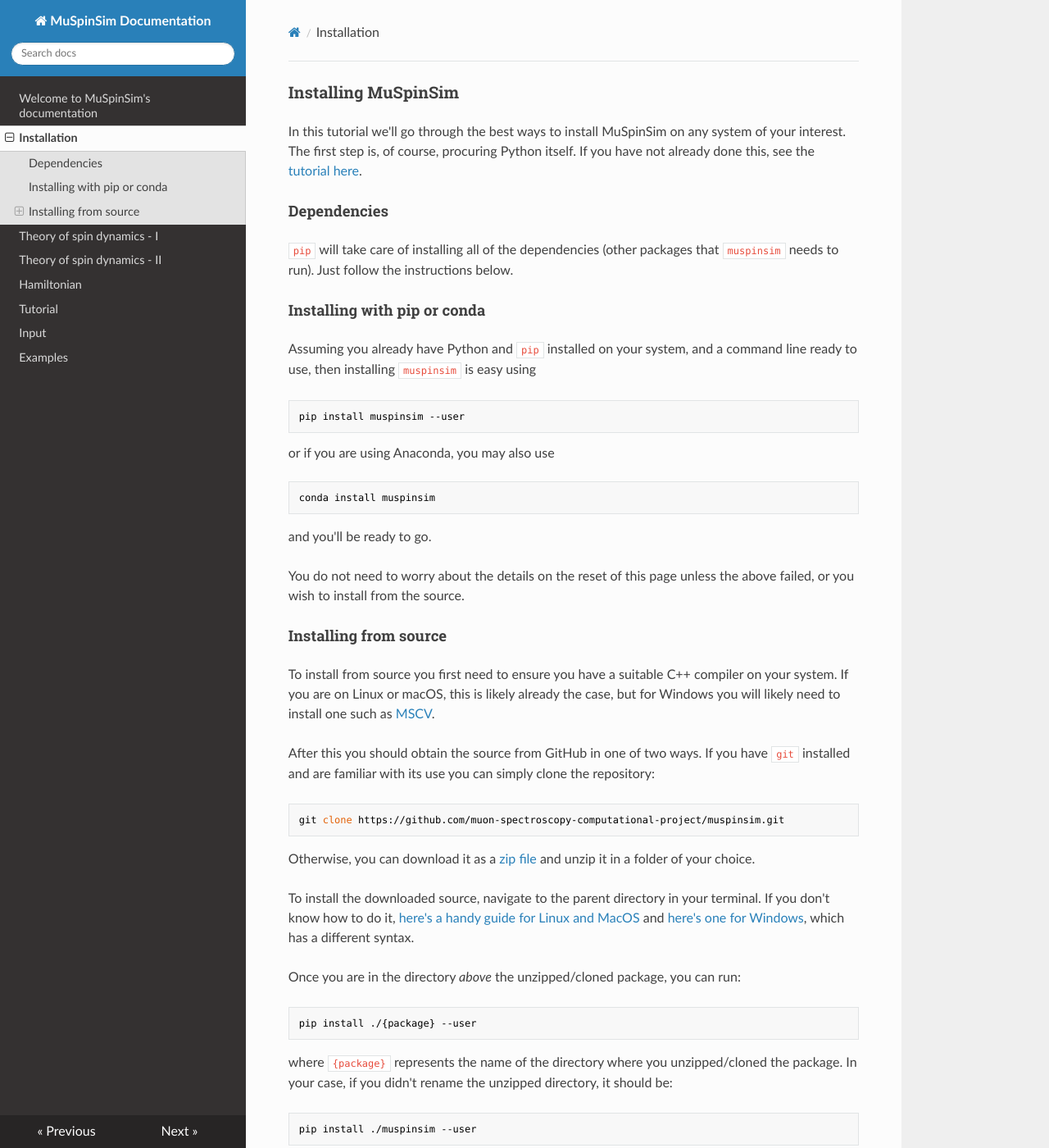
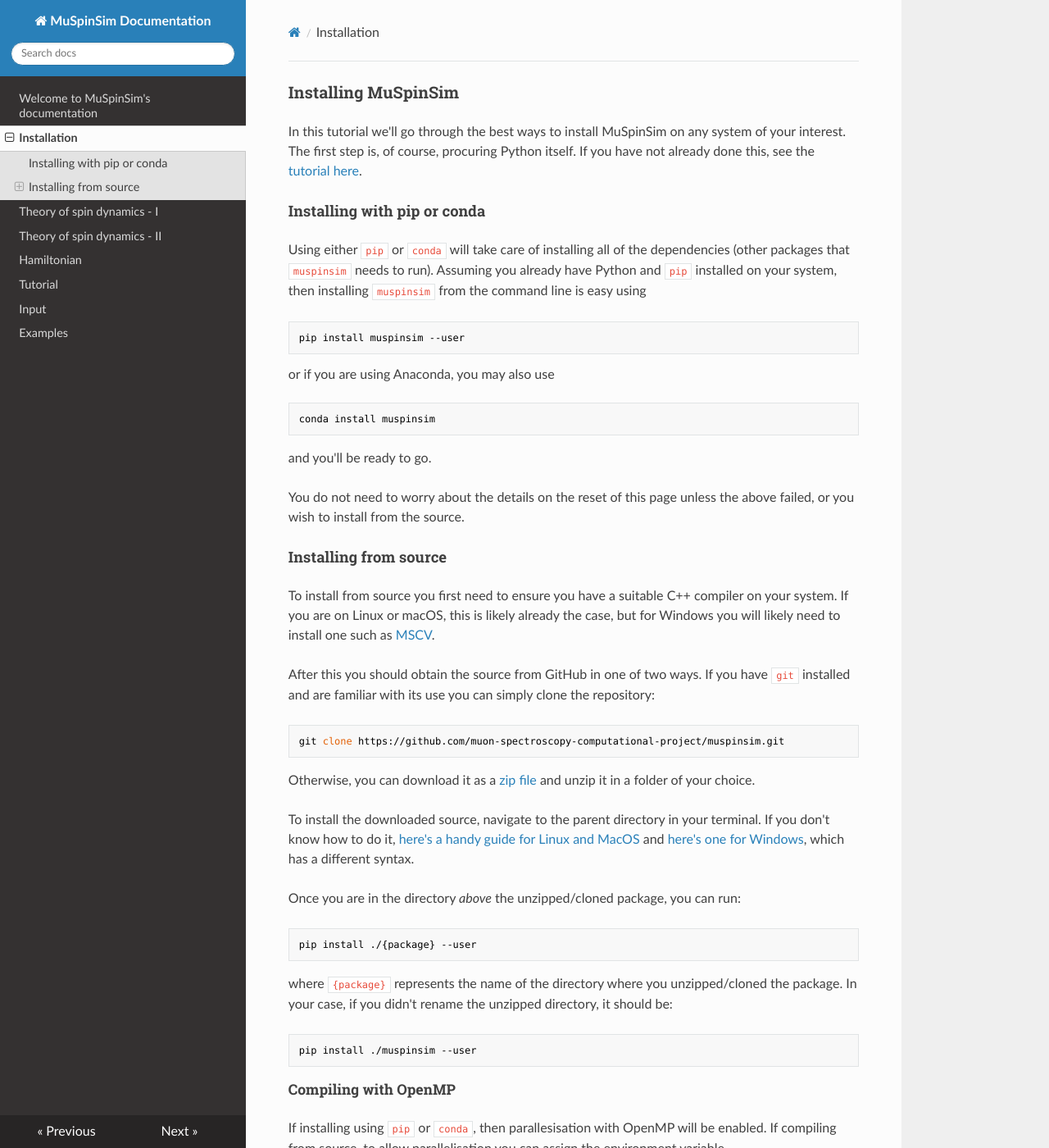
Before and after one commit to muon-spectroscopy-computational-project/muspinsim, an MkDocs documentation site: the page built from docs/docs/installation.md, in a window 1280 px wide and 1400 px high. Shown: the whole window at 82% size. Built offline with MkDocs 1.6.1, drawn with Linux system fonts in a browser that asks for light colours; nearby versions of some CDN libraries; some of the changed text lies outside the part shown.

Commit message:
Apply suggestions from code review
Co-authored-by: patrick-austin <61705287+patrick-austin@users.noreply.github.com>

````diff
--- a/docs/docs/installation.md
+++ b/docs/docs/installation.md
@@ -4,15 +4,10 @@
 any system of your interest. The first step is, of course, procuring Python
 itself. If you have not already done this, see the [tutorial here](https://muon-spectroscopy-computational-project.github.io/tutorial-folder/python-setup).
 
-#### Dependencies
-
-`pip` will take care of installing all of the dependencies (other packages
-that `muspinsim` needs to run). Just follow the instructions below.
-
 #### Installing with pip or conda
 
-Assuming you already have Python and `pip` installed on your system, and a
-command line ready to use, then installing `muspinsim` is easy using
+Using either `pip` or `conda` will take care of installing all of the dependencies (other packages
+that `muspinsim` needs to run). Assuming you already have Python and `pip` installed on your system, then installing `muspinsim` from the command line is easy using
 
 ```bash
 pip install muspinsim --user
@@ -66,7 +61,8 @@
 
 ##### Compiling with OpenMP
 
-To compile with OpenMP to allow parallelisation you can assign the environment variable
+If installing using `pip` or `conda`, then parallesisation with OpenMP will be enabled. If
+compiling from source, to allow parallelisation you can assign the environment variable
 `MUSPINSIM_WITH_OPENMP` prior to installation. To do this on Linux and macOS you may use
 
 ```bash
````
